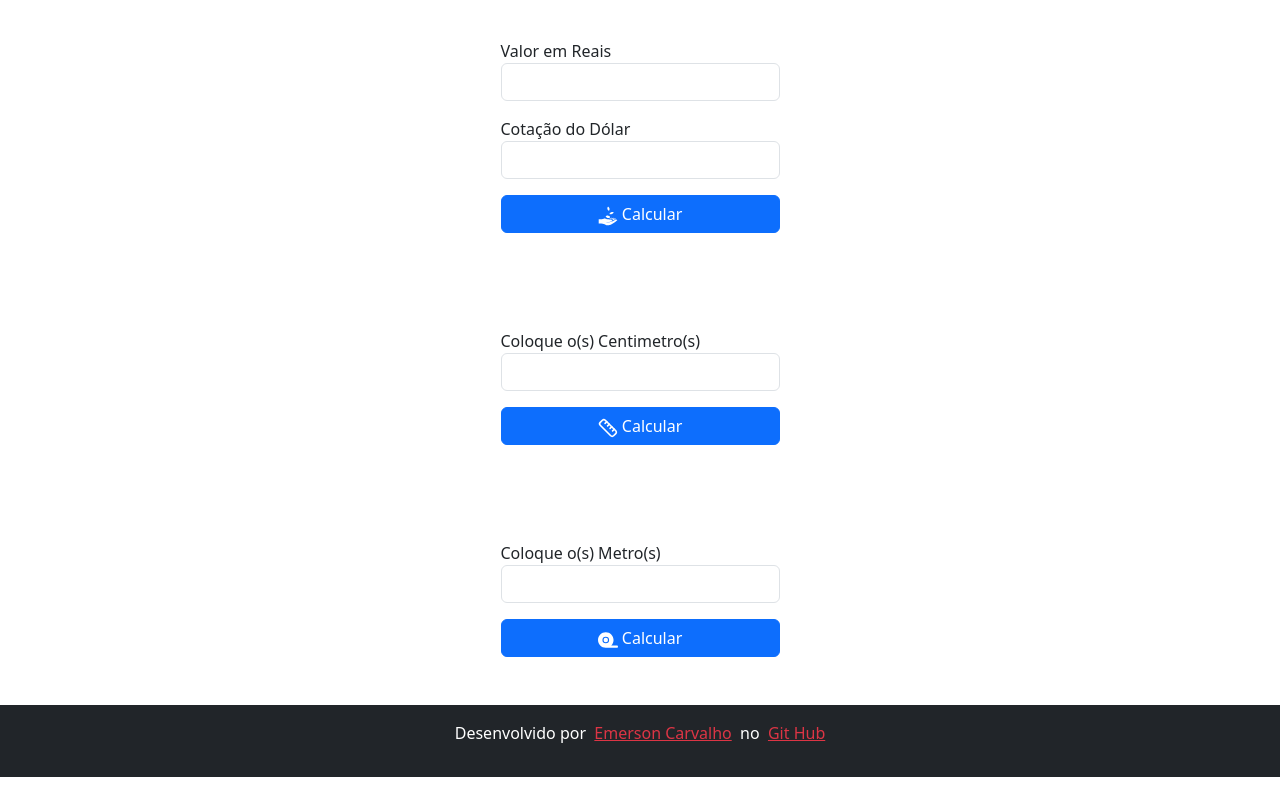
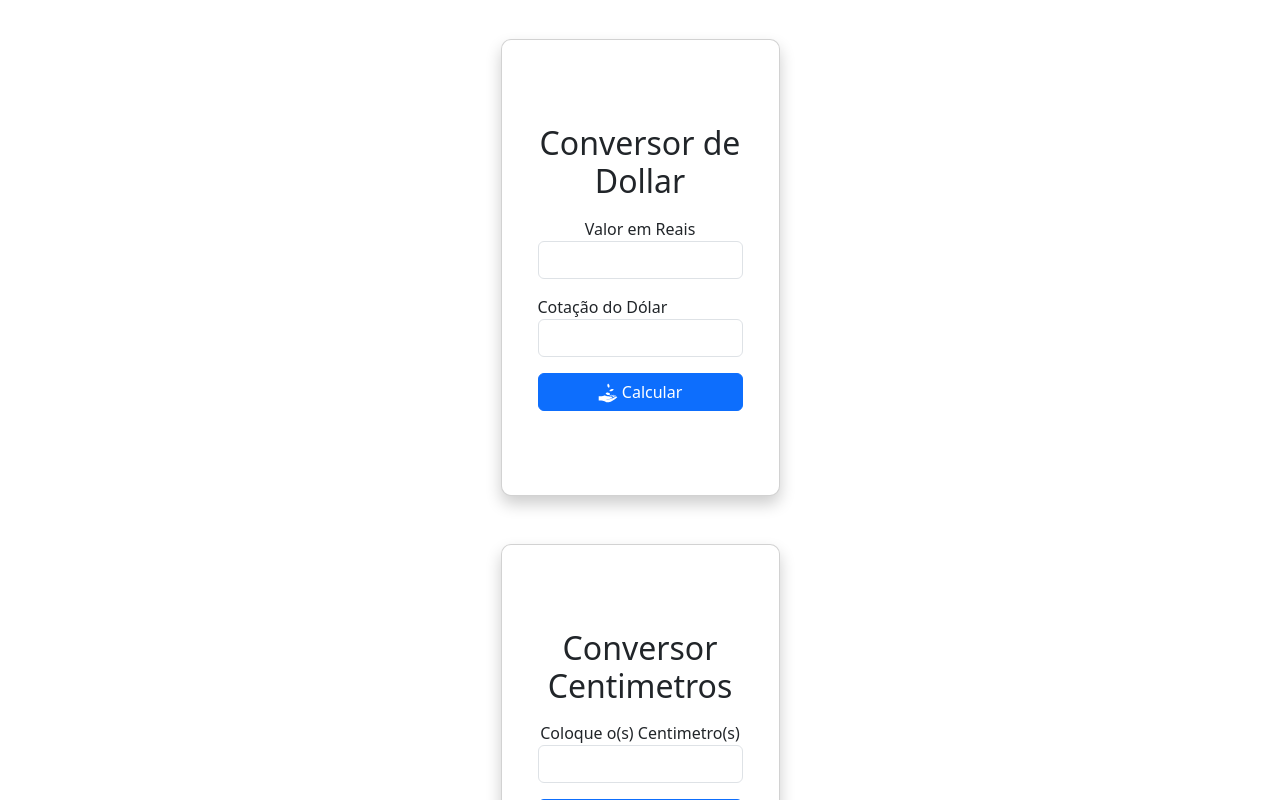
Before and after one commit to Emerdcp/UC3_CodificarFrontEndAplicacoesWeb, a React (Vite) app in the folder 2025.08.05_react_dollar/: page / in a window 1280 px wide. Shown: the part 600-1400 px from the top of the page. Before the commit the page ends 1377 px from the top, so only its background shows below. Built offline with nearby package versions, Linux system fonts and the light colour scheme.

Commit message:
feat: melhorada no CSS das conversão e mensagem
feat: melhorada no CSS das conversão e mensagem

```diff
--- a/2025.08.05_react_dollar/src/CalcDollar.css
+++ b/2025.08.05_react_dollar/src/CalcDollar.css
@@ -0,0 +1,12 @@
+.card {
+    background-color: #ffffff;     /* Fundo branco */
+    border-radius: 10px;           /* Bordas arredondadas */
+    padding: 20px;                 /* Espaçamento interno */
+    box-shadow: 0 8px 16px rgba(0, 0, 0, 0.2); /* Sombra */
+    transition: box-shadow 0.3s ease;        /* Suaviza o efeito ao passar o mouse */
+  }
+
+  /* Efeito ao passar o mouse */
+  .card:hover {
+    box-shadow: 0 12px 24px rgba(0, 0, 0, 0.3);
+  }
--- a/2025.08.05_react_dollar/src/CalcDollar.jsx
+++ b/2025.08.05_react_dollar/src/CalcDollar.jsx
@@ -12,15 +12,20 @@ function CalcDollar() {
         if(reais.trim() === '' || cotacao.trim() === ''){
             alert(`O campo de "reais" ou "cotação" está vazio, poderia realizar o preenchimento.`);
           } else {
-            alert(`A quantidade de R$ ${reais}, convertido em Dollar é $ ${total} USD.`)
+            alert(`A quantidade de R$ ${parseFloat(reais).toFixed(2)} convertido em Dollar é $ ${total.toFixed(2)} USD.`);
         }
 
     })
 
     return (
     <>
-      <form className='w-25 m-auto pt-5 pb-5'>
-                <div className='form-group mb-3'>
+        <div className='card w-25 m-auto mt-5'>
+            <div className='card-body'>
+                <form className='pt-5 pb-5'>
+                    <div className='form-group mb-3 text-center'>
+                        <h2>Conversor de Dollar</h2>
+                    </div>
+                    <div className='form-group mb-3 text-center'>
                         <label htmlFor='reais'>Valor em Reais</label>
                         <input type="text" className='form-control' id='reais' />
                     </div>
@@ -30,6 +35,8 @@ function CalcDollar() {
                     </div>
                     <button type='button' onClick={calcular} className='btn btn-primary w-100'> <GiReceiveMoney size={20} color='white'/> Calcular</button>
                 </form>
+            </div>
+        </div>
     </>
   )
 }
--- a/2025.08.05_react_dollar/src/ConverCm.css
+++ b/2025.08.05_react_dollar/src/ConverCm.css
@@ -0,0 +1,12 @@
+.card {
+    background-color: #ffffff;     /* Fundo branco */
+    border-radius: 10px;           /* Bordas arredondadas */
+    padding: 20px;                 /* Espaçamento interno */
+    box-shadow: 0 8px 16px rgba(0, 0, 0, 0.2); /* Sombra */
+    transition: box-shadow 0.3s ease;        /* Suaviza o efeito ao passar o mouse */
+  }
+
+  /* Efeito ao passar o mouse */
+  .card:hover {
+    box-shadow: 0 12px 24px rgba(0, 0, 0, 0.3);
+  }
--- a/2025.08.05_react_dollar/src/ConverCm.jsx
+++ b/2025.08.05_react_dollar/src/ConverCm.jsx
@@ -17,13 +17,20 @@ function ConverCm(){
 
     return (
         <>
-          <form className='w-25 m-auto pt-5 pb-5'>
-                    <div className='form-group mb-3'>
-                        <label htmlFor='cm'>Coloque o(s) Centimetro(s)</label>
-                        <input type="text" className='form-control' id='cm' />
-                    </div>
-                    <button type='button' onClick={calcularMetro} className='btn btn-primary w-100'> <LuRuler size={20} color='white'/> Calcular</button>
-                </form>
+            <div className='card w-25 m-auto mt-5'>
+                <div className='card-body'>
+                    <form className='pt-5 pb-5'>
+                        <div className='form-group mb-3 text-center'>
+                            <h2>Conversor Centimetros</h2>
+                        </div>
+                        <div className='form-group mb-3 text-center'>
+                            <label htmlFor='cm' >Coloque o(s) Centimetro(s)</label>
+                            <input type="text" className='form-control' id='cm' />
+                        </div>
+                        <button type='button' onClick={calcularMetro} className='btn btn-primary w-100'> <LuRuler size={20} color='white'/> Calcular</button>
+                    </form>
+                </div>
+            </div>
         </>
     )
 }
--- a/2025.08.05_react_dollar/src/ConverMetro.css
+++ b/2025.08.05_react_dollar/src/ConverMetro.css
@@ -0,0 +1,12 @@
+.card {
+    background-color: #ffffff;     /* Fundo branco */
+    border-radius: 10px;           /* Bordas arredondadas */
+    padding: 20px;                 /* Espaçamento interno */
+    box-shadow: 0 8px 16px rgba(0, 0, 0, 0.2); /* Sombra */
+    transition: box-shadow 0.3s ease;        /* Suaviza o efeito ao passar o mouse */
+  }
+
+  /* Efeito ao passar o mouse */
+  .card:hover {
+    box-shadow: 0 12px 24px rgba(0, 0, 0, 0.3);
+  }
--- a/2025.08.05_react_dollar/src/ConverMetro.jsx
+++ b/2025.08.05_react_dollar/src/ConverMetro.jsx
@@ -17,13 +17,20 @@ function ConverMetro(){
 
     return (
         <>
-          <form className='w-25 m-auto pt-5 pb-5'>
+            <div className='card w-25 m-auto mt-5'>
+                <div className='card-body'>
+                    <form className='pt-5 pb-5'>
+                        <div className='form-group mb-3 text-center'>
+                            <h2>Conversor Metros</h2>
+                        </div>
                         <div className='form-group mb-3'>
                             <label htmlFor='metro'>Coloque o(s) Metro(s)</label>
                             <input type="text" className='form-control' id='metro' />
                         </div>
                         <button type='button' onClick={calcularCm} className='btn btn-primary w-100'> <FaTape size={20} color='white'/> Calcular</button>
                     </form>
+                </div>
+            </div>
         </>
     )
 }
```
Lines whose indentation alone changed are shown as unchanged.
